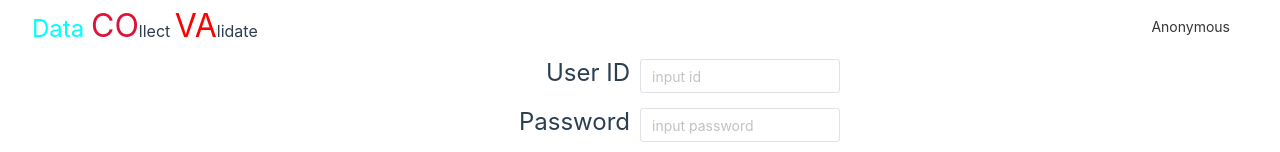
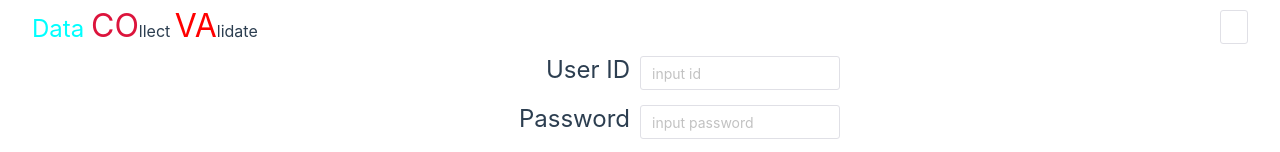
Before and after one commit to hago/datacova, a Vue app in the folder web/vue3cova/: page /login in a window 1280 px wide. Shown: the top 152 px of the page. Built offline with nearby package versions, Linux system fonts and the light colour scheme.

Commit message:
draft user profile area

```diff
--- a/web/vue3cova/src/Cova.vue
+++ b/web/vue3cova/src/Cova.vue
@@ -1,35 +1,27 @@
 <script lang="ts">
 import { defineComponent, h, reactive, ref } from "vue";
-import { RouterLink, RouterView } from "vue-router";
 import {
   currentActualIdentity,
   currentIdentity,
   identityStore,
 } from "./stores/identitystore";
 
-const anonymousMenu = [
-  {
-    label: "Anonymous",
-    key: "user-name-display",
-  },
-];
-let createMenu = () => {
+let createOptions = () => {
   let id = identityStore();
   if (!currentIdentity(id).isValidIdentity()) {
-    return anonymousMenu;
+    return [];
   } else {
     let u = currentIdentity(id);
     let u0 = currentActualIdentity(id);
     return [
       {
-        label: u.name,
-        key: u0.id,
-        children: [
-          {
-            label: () =>
-              h(RouterLink, { to: "/logout" }, { default: () => "Logout" }),
-          },
-        ],
+        label: `User Id: ${u.id}`,
+        key: "userid",
+        disabled: true,
+      },
+      {
+        label: "Logout",
+        key: "logout",
       },
     ];
   }
@@ -41,7 +33,7 @@ export default defineComponent({
     return reactive({
       userIdentity: id,
       activeKey: ref<string | null>(null),
-      userMenu: createMenu(),
+      options: createOptions(),
     });
   },
 });
@@ -55,12 +47,15 @@ export default defineComponent({
       <span class="tmVa">VA</span><span>lidate</span>
     </n-gi>
     <n-gi class="userarea">
-      <n-menu
+      <!--<n-menu
         :options="userMenu"
         v-model:value="activeKey"
         mode="vertical"
         class="userprofile"
-      ></n-menu>
+      ></n-menu>-->
+      <n-dropdown trigger="click" :options="options">
+        <n-button style="color: aqua">{{ userIdentity.name }}</n-button>
+      </n-dropdown>
     </n-gi>
   </n-grid>
   <n-grid>
@@ -92,9 +87,6 @@ export default defineComponent({
 
 .userarea {
   text-align: right;
-}
-
-.userprofile {
   color: aqua;
 }
 </style>
```
